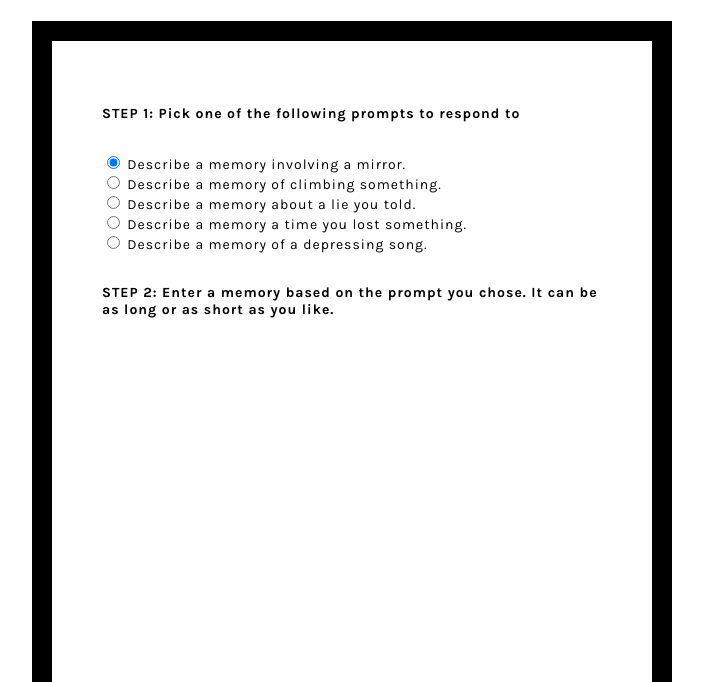
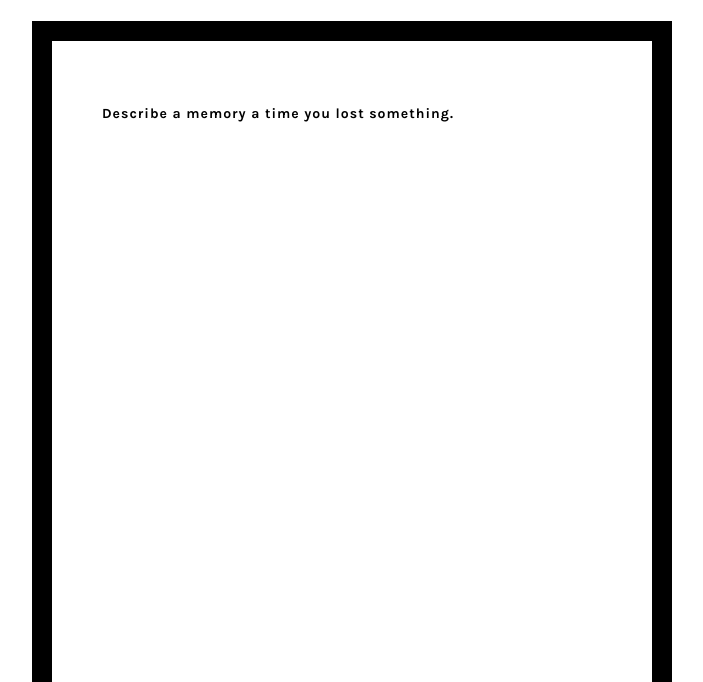
Before and after one commit to rlieberman/MemorySMS, a website: page public/index.html in a window 1280 px wide. Shown: the part 118-800 px from the top of the page, without its empty margins (288-991 px from the left). Drawn offline with Linux system fonts and the light colour scheme.

Commit message:
changed html

```diff
--- a/public/index.html
+++ b/public/index.html
@@ -15,24 +15,9 @@
       <h1 id="title">Give a memory, Get a memory</h1><br/>
       <div id="container">
       <p class="instructions">
-       STEP 1: Pick one of the following prompts to respond to
+       Describe a memory a time you lost something.
       </p>
-      <br/>
-      <input type="radio" name="prompt" value="prompt1" checked> Describe a memory involving a mirror.</input>
-      <br/>
-      <input type="radio" name="prompt" value="prompt2"> Describe a memory of climbing something.</input>
-      <br/>
-      <input type="radio" name="prompt" value="prompt3"> Describe a memory about a lie you told.</input>
-      <br/>
-      <input type="radio" name="prompt" value="prompt4"> Describe a memory a time you lost something.</input>
-      <br/>
-      <input type="radio" name="prompt" value="prompt5"> Describe a memory of a depressing song.</input>
-      <br/>
-      <br/>
 
-      <p class="instructions">
-        STEP 2: Enter a memory based on the prompt you chose. It can be as long or as short as you like.
-      <p>
     </div>
 
 
```
Also changed, not shown: index.js (+4 -4 lines).
